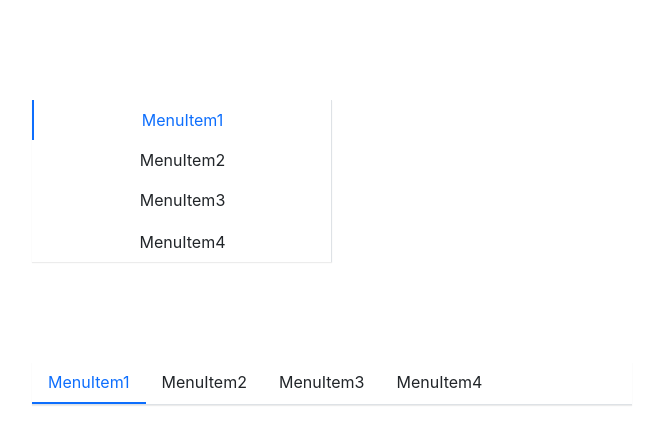
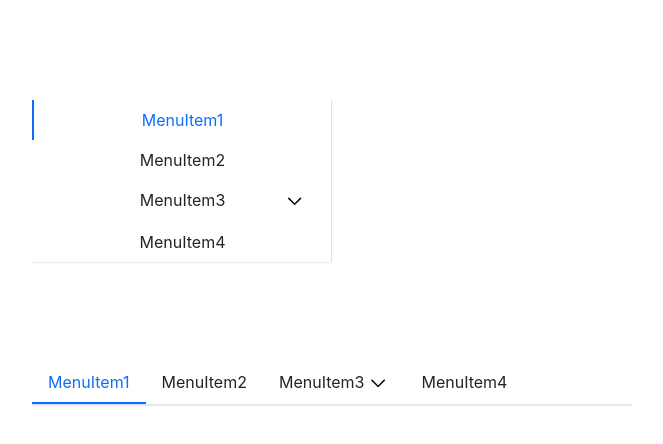
Before and after one commit to zhangbingjian/bjdesign, a React (Create React App) app: page / in a window 1280 px wide. Shown: the top 444 px of the page, without its empty margins (68-731 px from the left). Built offline with nearby package versions, Linux system fonts and the light colour scheme.

Commit message:
feat: menu  的subitem添加了icon提示

```diff
--- a/src/components/Menu/_style.scss
+++ b/src/components/Menu/_style.scss
@@ -35,6 +35,7 @@
 
 .bj-submenu {
     display: none;
+    position: relative;
 }
 
 .bj-submenu.menu-open {
@@ -60,10 +61,6 @@
 .submenu-item {
     position: relative;
     border-bottom: $menu-item-active-border-width solid transparent;
-
-    .submenu-title {
-        text-align: center;
-    }
 }
 
 .menu-horizontal {
@@ -97,6 +94,30 @@
             border-bottom: $menu-item-active-border-width solid transparent;
         }
     }
+    .submenu-title {
+        padding-right: 25px;
+        position: relative;
+        .icon-pullDown {
+            position: absolute;
+            width: 20px;
+            height: 10px;
+            right: 0px;
+            top: 50%;
+            transform: translateY(-50%);
+            background: url('../../assets/icon/icon-pullDown.svg') no-repeat center;
+            background-size: 100%;
+        }
+        .is-open.icon-pullDown {
+            position: absolute;
+            width: 20px;
+            height: 10px;
+            right: 0px;
+            top: 50%;
+            transform: translateY(-50%);
+            background: url('../../assets/icon/icon-pullUp.svg') no-repeat center;
+            background-size: 100%;
+        }
+    }
 }
 
 .menu-vertical {
@@ -125,6 +146,29 @@
         .submenu-title {
             text-align: center;
             padding-bottom: $menu-item-padding-y;
+            position: relative;
+            .icon-pullDown {
+                position: absolute;
+                width: 20px;
+                height: 10px;
+                right: 10px;
+                top: 50%;
+                margin-top: -5px;
+                transform: translateY(-$menu-item-padding-y/2);
+                background: url('../../assets/icon/icon-pullDown.svg') no-repeat center;
+                background-size: 95%;
+            }
+            .is-open.icon-pullDown {
+                position: absolute;
+                width: 20px;
+                height: 10px;
+                right: 10px;
+                margin-top: -5px;
+                top: 50%;
+                transform: translateY(-$menu-item-padding-y/2);
+                background: url('../../assets/icon/icon-pullUp.svg') no-repeat center;
+                background-size: 95%;
+            }
         }
     }
 
--- a/src/components/Menu/subMenu.tsx
+++ b/src/components/Menu/subMenu.tsx
@@ -1,9 +1,9 @@
 /** @format */
 
-import React, {createContext, useState, useContext} from 'react';
+import React, { createContext, useState, useContext } from 'react';
 import classNames from 'classnames';
-import {MenuContext} from './menu';
-import {MenuItemProps} from './menuItem';
+import { MenuContext } from './menu';
+import { MenuItemProps } from './menuItem';
 
 export interface SubMenuProps {
   index?: string;
@@ -12,7 +12,7 @@ export interface SubMenuProps {
 }
 
 const SubMenu: React.FC<SubMenuProps> = props => {
-    const {index, title, className, children} = props;
+  const { index, title, className, children } = props;
   const context = useContext(MenuContext);
   const defaultOpenMenu = context.defaultOpenSubMenu as Array<string>;
   const isOpend = index && context.mode === 'vertical' ? defaultOpenMenu.includes(index) : false;
@@ -23,6 +23,9 @@ const SubMenu: React.FC<SubMenuProps> = props => {
 
   const subMenuClasses = classNames('bj-submenu', {
     'menu-open': menuOpen,
+  });
+  const openClass = classNames('icon-pullDown', {
+    'is-open': menuOpen,
   });
   const handelClick = (e: React.MouseEvent) => {
     e.preventDefault();
@@ -72,8 +75,8 @@ const SubMenu: React.FC<SubMenuProps> = props => {
 
   return (
     <li key={index} className={classes} {...hoverEvents}>
-            <div className="submenu-title" {...clickEvents}>
-                {title}
+      <div className='submenu-title' {...clickEvents}>
+        {title} <div className={openClass}></div>
       </div>
       {renderChildren()}
     </li>
```
Also changed, not shown: src/components/Tabs/tabs.tsx (added, +10 -0 lines), src/assets/icon/icon-pullDown.svg (added), src/assets/icon/icon-pullUp.svg (added). Lines whose indentation alone changed are shown as unchanged.
